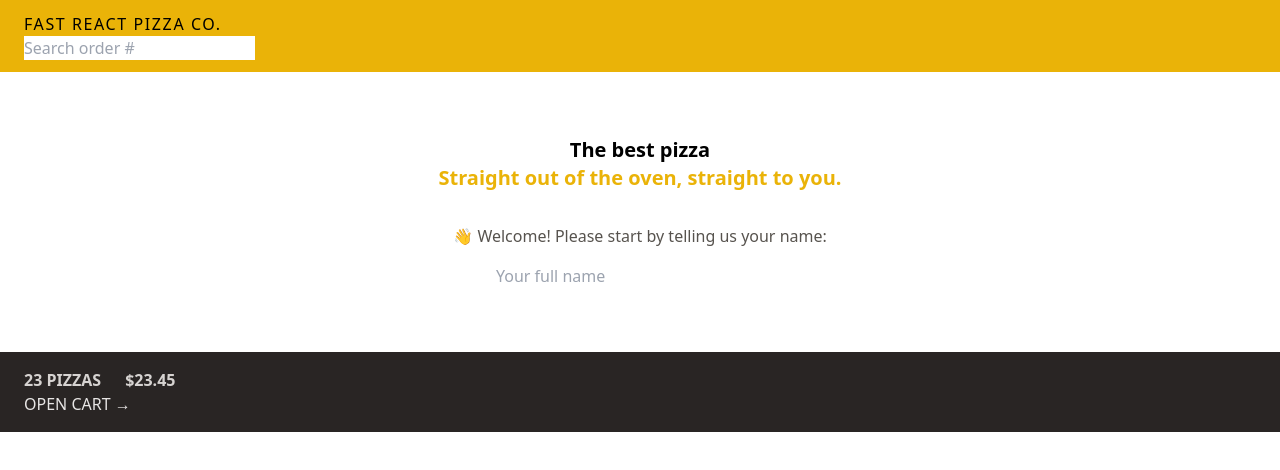
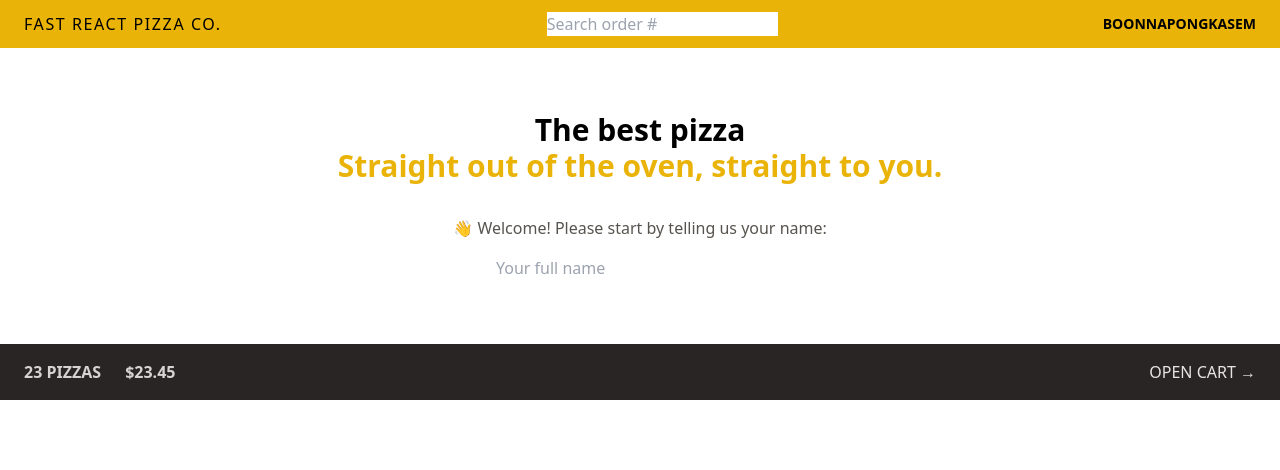
Before and after one commit to Hybola/16-fast-react-pizza-redo, a React (Vite) app: page / in a window 1280 px wide. Shown: the top 470 px of the page. Built offline with nearby package versions, Linux system fonts and the light colour scheme.

Commit message:
lecture 300:flex

```diff
--- a/src/features/cart/CartOverview.jsx
+++ b/src/features/cart/CartOverview.jsx
@@ -2,7 +2,7 @@
 
 function CartOverview() {
   return (
-    <div className="bg-stone-800 px-4 py-4 uppercase text-stone-200 sm:px-6 md:text-base">
+    <div className="flex items-center justify-between bg-stone-800 px-4 py-4 uppercase text-stone-200 sm:px-6 md:text-base">
       <p className="space-x-4 font-semibold text-stone-300 sm:space-x-6">
         <span>23 pizzas</span>
         <span>$23.45</span>
--- a/src/features/user/Username.jsx
+++ b/src/features/user/Username.jsx
@@ -1,5 +1,7 @@
 function Username() {
-  return <div className="hidden text-sm font-semibold">Boonnapongkasem</div>;
+  return (
+    <div className="hidden text-sm font-semibold md:block">Boonnapongkasem</div>
+  );
 }
 
 export default Username;
--- a/src/ui/Header.jsx
+++ b/src/ui/Header.jsx
@@ -4,7 +4,7 @@
 
 function Header() {
   return (
-    <header className="boder-b border-stone-200 bg-yellow-500 px-4 py-3 uppercase sm:px-6">
+    <header className="boder-b flex items-center justify-between border-stone-200 bg-yellow-500 px-4 py-3 uppercase sm:px-6">
       <Link to="/" className="tracking-widest">
         Fast React Pizza Co.
       </Link>
--- a/src/ui/Home.jsx
+++ b/src/ui/Home.jsx
@@ -1,8 +1,8 @@
 import CreateUser from "../features/user/CreateUser";
 function Home() {
   return (
-    <div className="my-10 text-center sm:my-16">
-      <h1 className="mb-8 text-center text-xl font-semibold">
+    <div className="my-10 px-4 text-center sm:my-16">
+      <h1 className="mb-8 text-center text-xl font-semibold md:text-3xl">
         The best pizza
         <br />
         <span className="text-yellow-500">
```
